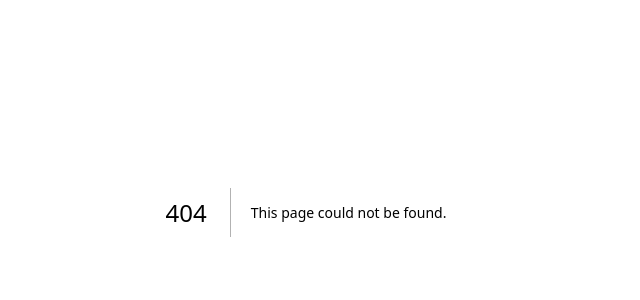
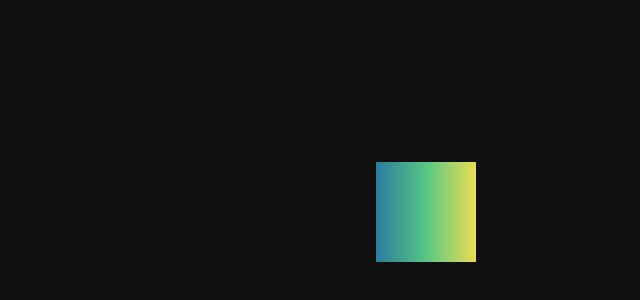
Before and after one commit to khushal-mali/nextjs-animation-motion.dev, a Next.js app: page /02-Transitions in a window 1280 px wide. Before the commit this address had no page. Shown: the part 188-488 px from the top of the page, without its empty margins (334-974 px from the left). Built offline with nearby package versions, Linux system fonts and the light colour scheme.

Commit message:
transition

```diff
--- /dev/null
+++ b/src/app/02-Transitions/page.tsx
@@ -0,0 +1,24 @@
+import * as motion from "motion/react-client";
+
+// Duration => How long the animation takes.
+// Easing => The speed curve of the animation
+// Delay => How long to wait before starting the animations
+
+const Transitions = () => {
+  return (
+    <div>
+      <motion.div
+        className="box"
+        initial={{ x: 0 }}
+        animate={{ x: 120 }}
+        transition={{
+          delay: 2,
+          duration: 5,
+          ease: "easeInOut",
+        }}
+      />
+    </div>
+  );
+};
+
+export default Transitions;
```
